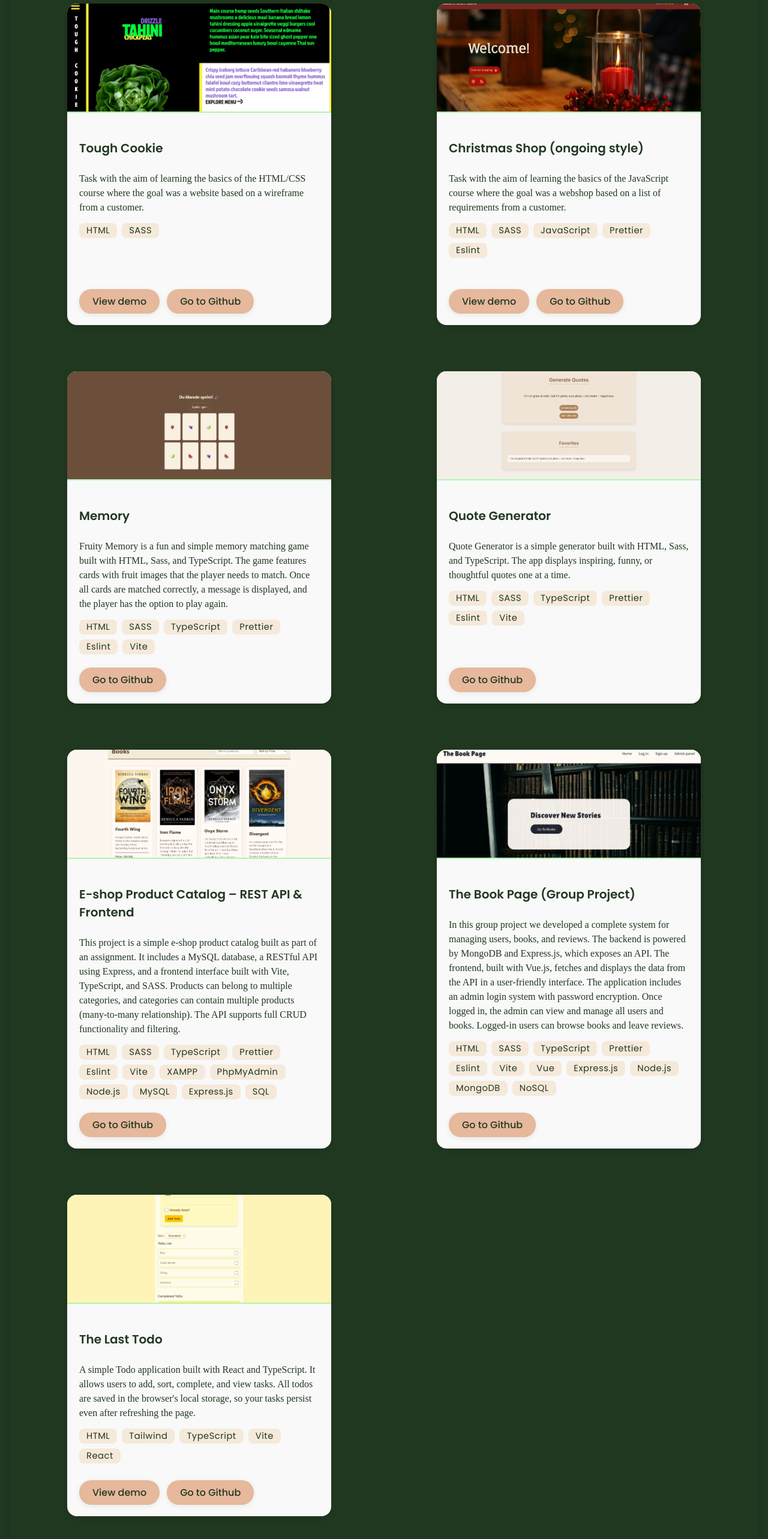
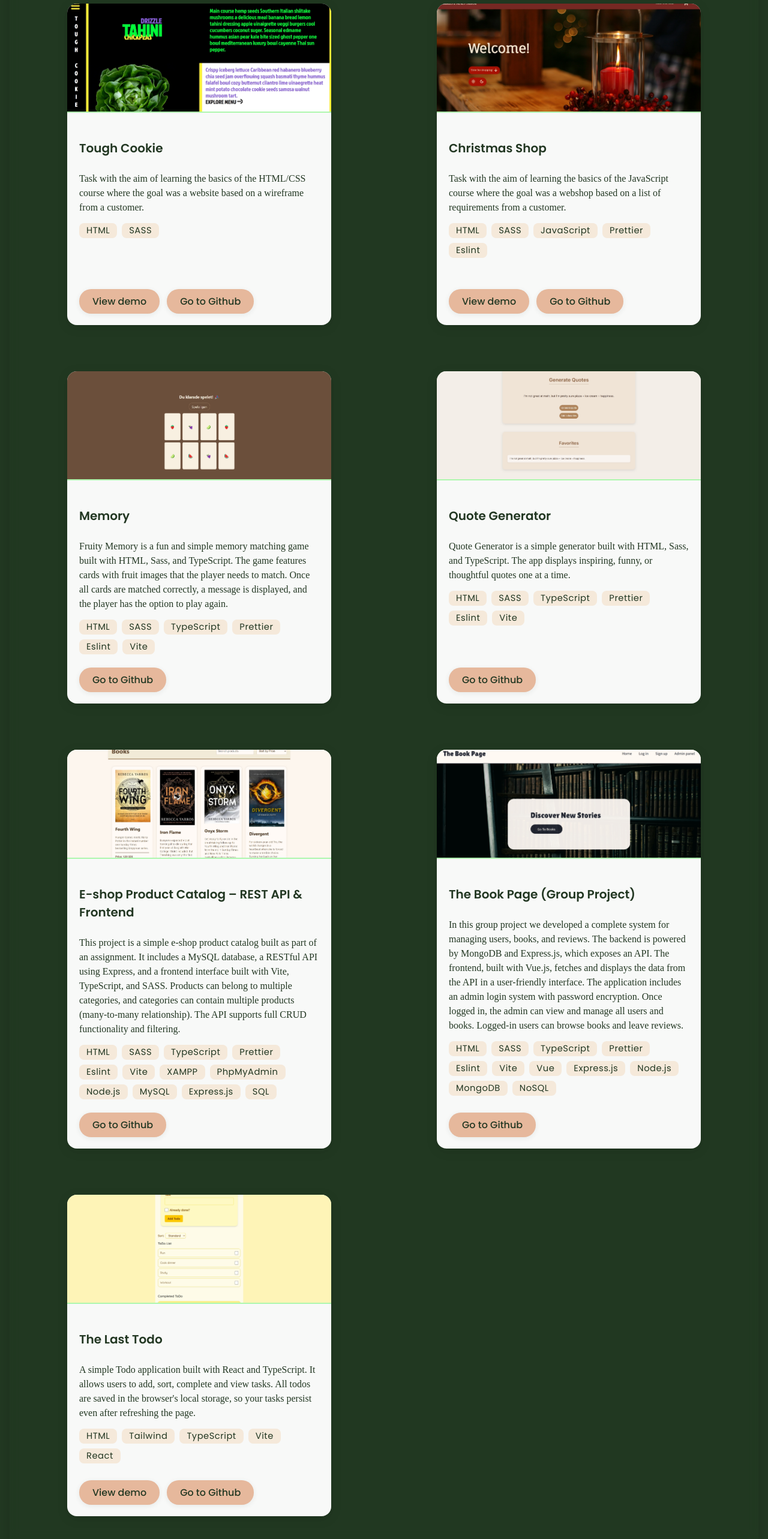
Before and after one commit to ellinorjohansson/portfolio, a React (Vite) app: page / in a window 1280 px wide. Shown: the part 1903-4469 px from the top of the page at 60% size. Built offline with nearby package versions, Linux system fonts and the light colour scheme.

Commit message:
💬(text): edited text in projects description

```diff
--- a/src/components/Projects/Projects.tsx
+++ b/src/components/Projects/Projects.tsx
@@ -136,7 +136,7 @@ export const Projects = () => {
               loading="lazy"
             ></img>
             <div className="project-content">
-              <h3>Christmas Shop (ongoing style) </h3>
+              <h3>Christmas Shop</h3>
               <p>
                 Task with the aim of learning the basics of the JavaScript
                 course where the goal was a webshop based on a list of
@@ -341,7 +341,7 @@ export const Projects = () => {
               <h3>The Last Todo</h3>
               <p>
                 A simple Todo application built with React and TypeScript. It
-                allows users to add, sort, complete, and view tasks. All todos
+                allows users to add, sort, complete and view tasks. All todos
                 are saved in the browser's local storage, so your tasks persist
                 even after refreshing the page.
               </p>
```
